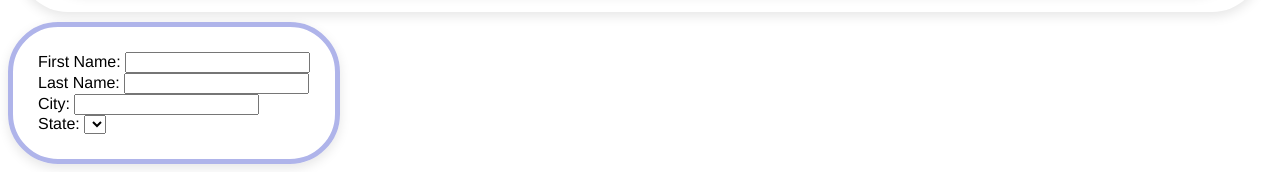
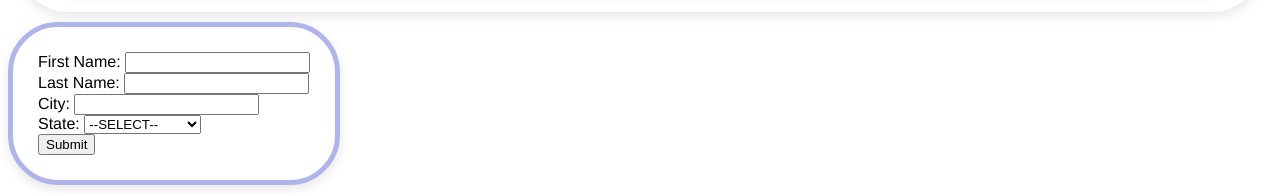
Before and after one commit to Skookuri/cs120hw2, a plain HTML site: page index.html in a window 1280 px wide. Shown: the part 1345-1538 px from the top of the page. Before the commit the page ends 1517 px from the top, so only its background shows below. Drawn offline with nearby package versions, Linux system fonts and the light colour scheme.

Commit message:
Update index.html

```diff
--- a/index.html
+++ b/index.html
@@ -95,8 +95,12 @@
         transition: 0.3s;
     }
 
+    /*option {
+    	width: fit-content;
+    }
 
-    /*label {
+
+    label {
     	text-align: right;
     }*/
 
@@ -179,11 +183,21 @@ My Favorite Foods:
 <input type="text" id="city"></input>
 <br>
 <label for="state">State: </label>
-<select id="state"></select>
+<select id="state">
+	<option value="none">--SELECT--</option>
+</select>
+<br>
+<button>Submit</button>
 </form>
 </div>
 </body>
 <script>
-
+$.getJSON("https://skookuri.github.io/cs120hw2/states.json", function(data) {
+    var arr = data;
+    arr.forEach(function(list) {
+        var newoption = $("<option>").attr("value", list.name).text(list.name);
+        $("#state").append(newoption);
+	});
+});
 </script>
 </html>
```
